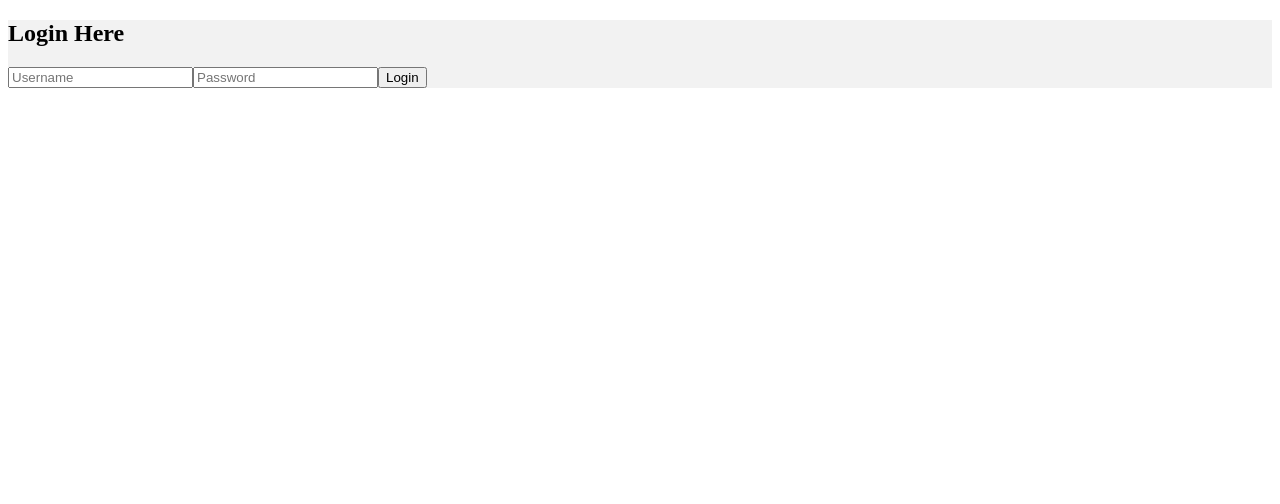
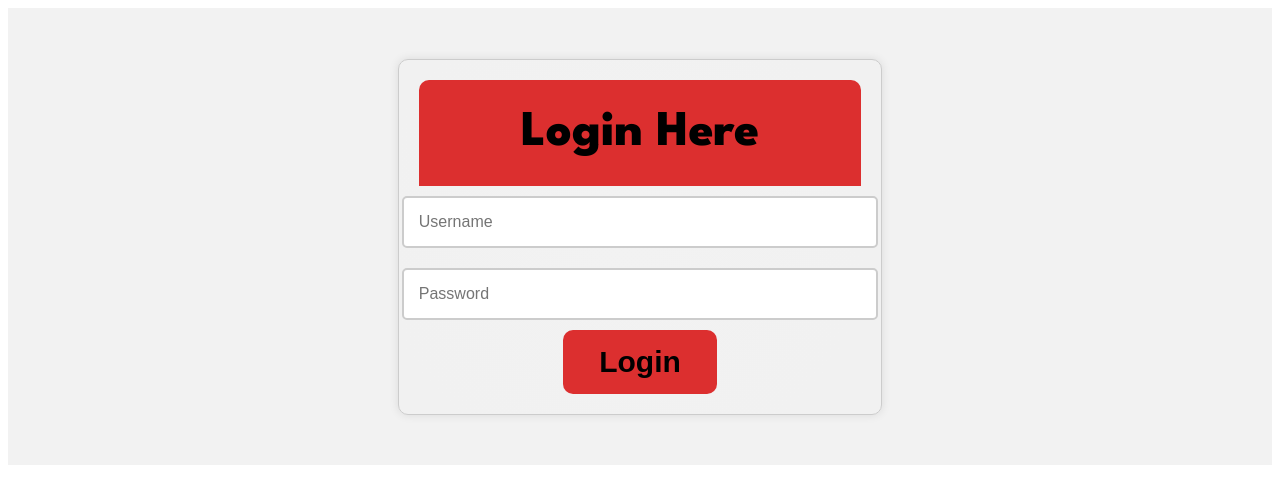
Before and after one commit to majidliaaqat/wiiwii-client, a React (Vite) app: page /login in a window 1280 px wide. Shown: the top 504 px of the page. Built offline with nearby package versions, Linux system fonts and the light colour scheme.

Commit message:
login css

```diff
--- a/src/styles/Login.css
+++ b/src/styles/Login.css
@@ -0,0 +1,83 @@
+.login-app-container {
+  display: flex;
+  flex-direction: column;
+  align-items: center;
+  font-family: "League Spartan", system-ui, -apple-system, BlinkMacSystemFont,
+    "Segoe UI", Roboto, Oxygen, Ubuntu, Cantarell, "Open Sans", "Helvetica Neue",
+    sans-serif;
+}
+
+.login-app-container .main-content {
+  width: 35%;
+  border: 1px solid #ccc;
+  margin: 4% 30%;
+  padding: 20px;
+  box-shadow: 0 0 10px rgba(0, 0, 0, 0.1);
+  background: radial-gradient(
+    343px at 46.3% 47.5%,
+    rgb(242, 242, 242) 0%,
+    rgb(241, 241, 241) 72.9%
+  );
+  border-radius: 10px;
+}
+
+.login-app-container .login-form h2 {
+  color: black;
+  background-color: #dc2f2f;
+  padding: 30px 30px;
+  margin: 0;
+  border-top-left-radius: 10px;
+  border-top-right-radius: 10px;
+  text-align: center;
+  font-size: 50px;
+}
+
+.login-app-container .login-form form {
+  display: flex;
+  flex-direction: column;
+  align-items: center;
+}
+
+.login-app-container .login-form .input {
+  margin: 10px 0;
+  padding: 15px;
+  border: 2px solid #ccc;
+  border-radius: 5px;
+  width: 100%;
+  font-size: 16px;
+}
+
+.login-app-container button {
+  padding: 15px 20px;
+  background-color: #dc2f2f;
+  color: black;
+  border: none;
+  border-radius: 10px;
+  cursor: pointer;
+  transition: background-color 0.3s ease;
+  font-weight: bolder;
+  font-size: 18px;
+  width: 35%;
+  font-size: 30px;
+}
+
+.login-app-container button[type="submit"]:hover {
+  background-color: #dc2f2f;
+}
+
+@media only screen and (max-width: 786px) {
+  .login-app-container .main-content {
+    width: 55%;
+    margin: 0;
+    margin-left: 30%;
+    border: none;
+  }
+
+  .login-app-container .login-form h2 {
+    font-size: 20px;
+  }
+
+  .login-app-container .login-form label {
+    font-size: 18px;
+  }
+}
```
